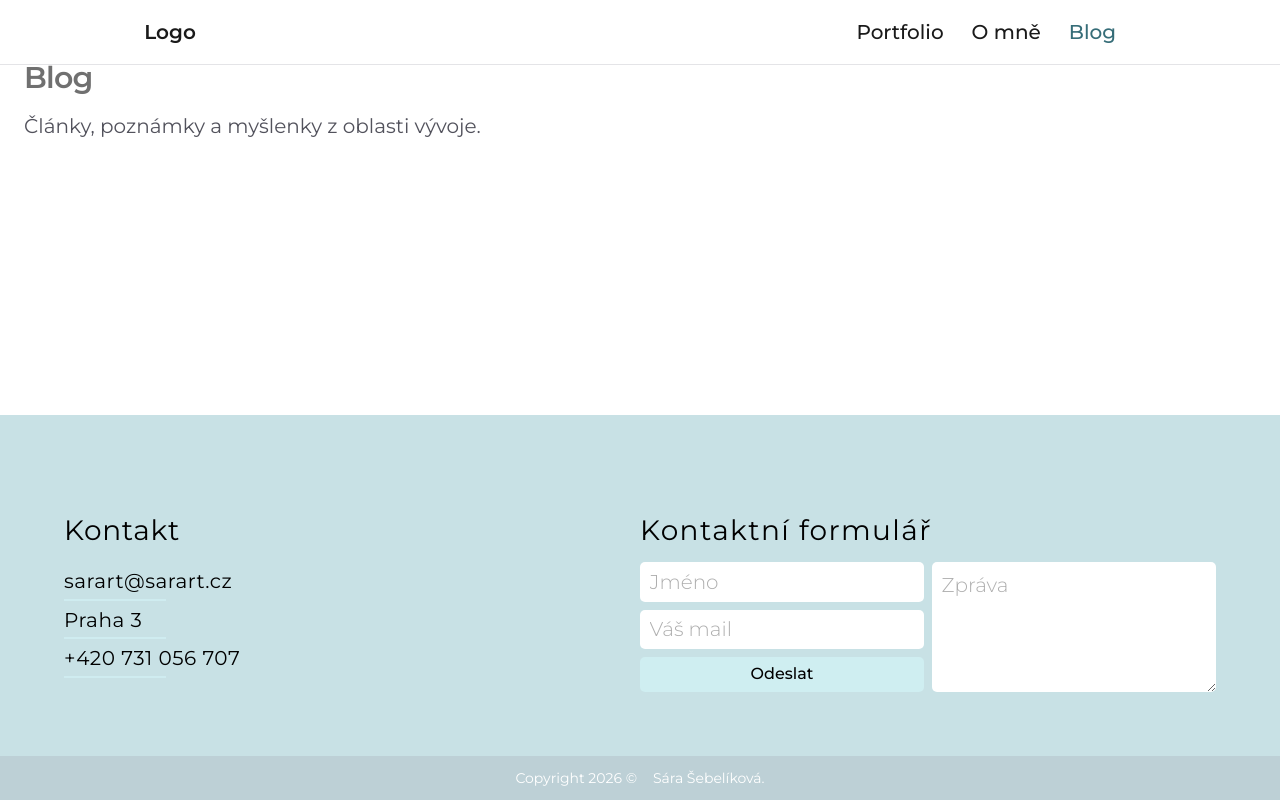
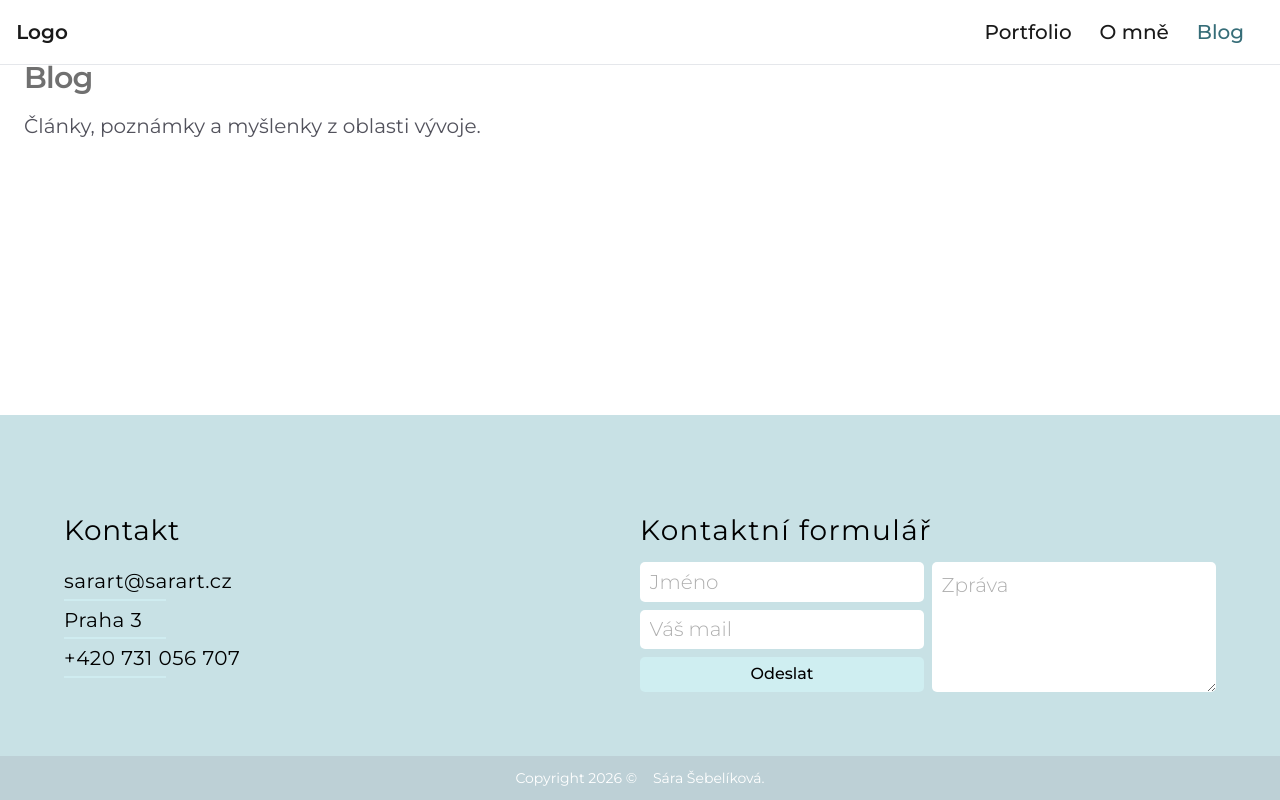
Before and after one commit to Sirotekj/portfolio-2, a Next.js app: page /blog in a window 1280 px wide. Built offline with nearby package versions, Linux system fonts and the light colour scheme.

Commit message:
Header background update

```diff
--- a/src/components/Header.tsx
+++ b/src/components/Header.tsx
@@ -1,13 +1,13 @@
 import Link from 'next/link';
-import Navigation from './Navigation';
+import Navigation from './navigation';
 
 export default function Header() {
   return (
-    <header className="fixed top-0 right-0 left-0 z-50 border-b border-zinc-200 bg-white/80 backdrop-blur-sm">
-      <div className="mx-auto flex h-16 max-w-5xl justify-between items-center gap-8 px-6">
+    <header className="fixed top-0 right-0 left-0 z-50 border-b border-border bg-background/75 bg-opacity-50 backdrop-blur-sm">
+      <div className="container flex h-16 justify-between items-center gap-8 px-6">
         <Link
           href="/"
-          className="flex h-9 w-9 shrink-0 items-center justify-center rounded-md bg-background text-xl font-semibold text-foreground"
+          className="flex h-9 w-9 shrink-0 items-center justify-center rounded-md text-xl font-semibold text-foreground"
           aria-label="Domů"
         >
           Logo
--- a/src/components/Navigation.tsx
+++ b/src/components/Navigation.tsx
@@ -25,9 +25,7 @@ export default function Navigation() {
             key={href}
             href={href}
             className={`px-3 py-2 text-xl font-medium transition-colors ${
-              isActive
-                ? 'bg-background text-primary'
-                : 'text-foreground hover:text-primary'
+              isActive ? 'text-primary' : 'text-foreground hover:text-primary'
             }`}
           >
             {label}
```
